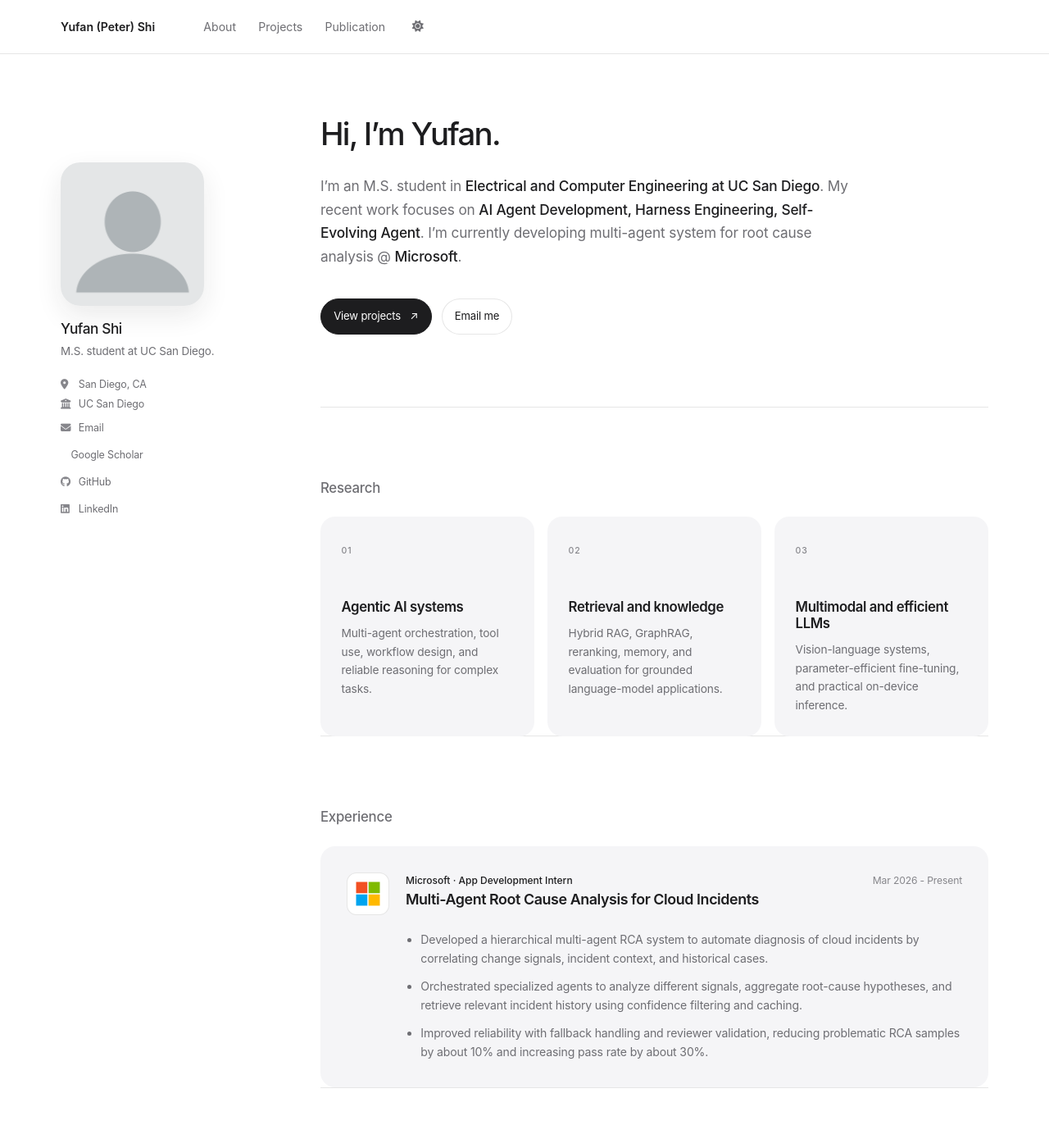
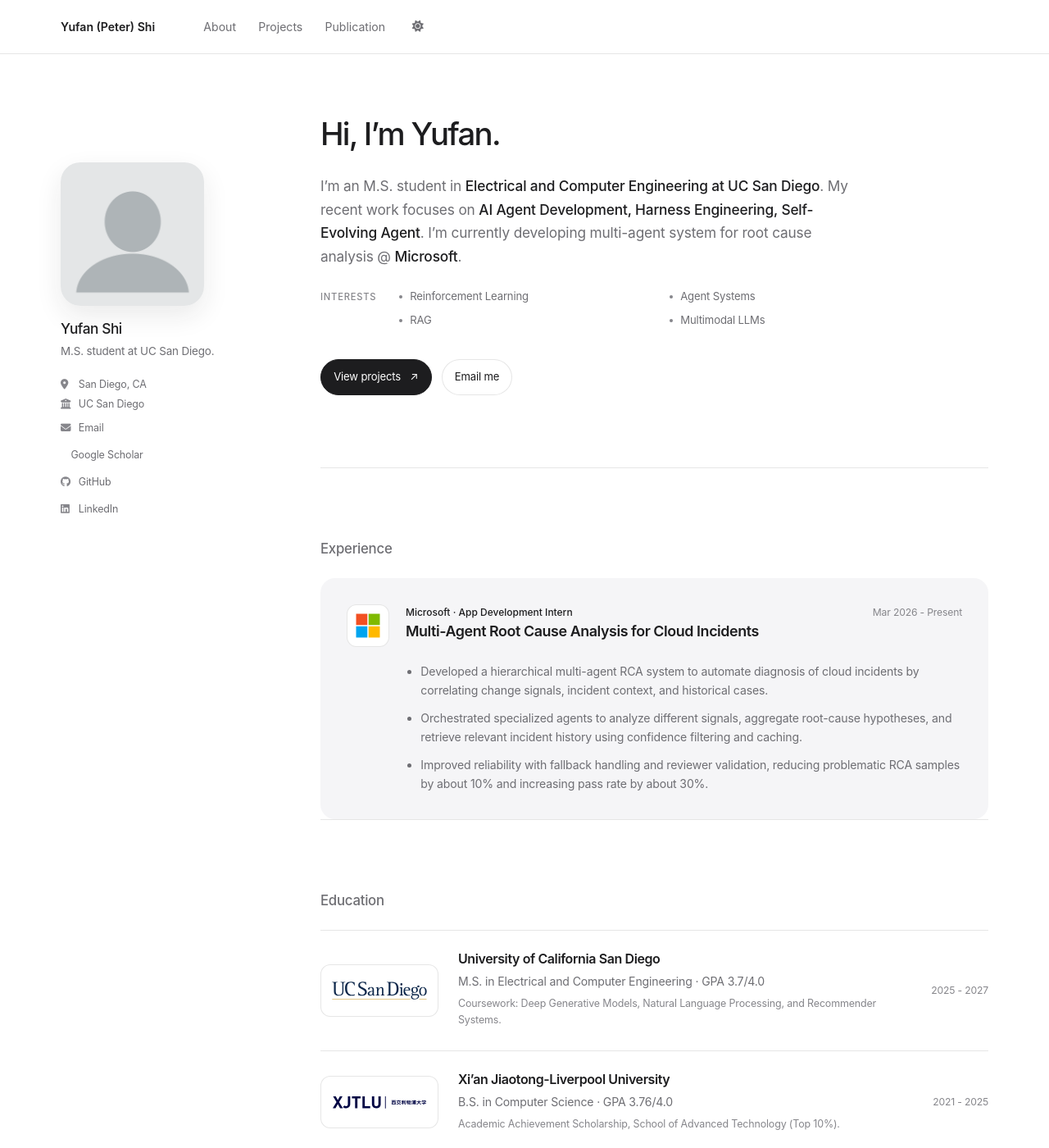
Before and after one commit to YufanPeter/yufanpeter.github.io, a Jekyll site: the page built from _pages/about.md, in a window 1280 px wide and 1400 px high. Shown: the whole window at 82% size. Built offline with Jekyll 4.4.1, drawn with Linux system fonts in a browser that asks for light colours; a style sheet for code colours, icons or effects is not loaded.

Commit message:
Integrate research interests into intro

```diff
--- a/_pages/about.md
+++ b/_pages/about.md
@@ -15,34 +15,20 @@ redirect_from:
     My recent work focuses on <strong>AI Agent Development, Harness Engineering, Self-Evolving Agent</strong>.
     I’m currently developing multi-agent system for root cause analysis @ <strong>Microsoft</strong>.
   </p>
+  <div class="home-interests">
+    <span>Interests</span>
+    <ul>
+      <li>Reinforcement Learning</li>
+      <li>Agent Systems</li>
+      <li>RAG</li>
+      <li>Multimodal LLMs</li>
+    </ul>
+  </div>
   <div class="home-actions">
     <a class="home-button home-button--primary" href="/projects/">View projects <span aria-hidden="true">↗</span></a>
     <a class="home-button" href="mailto:{{ site.author.email }}">Email me</a>
   </div>
 </div>
-
-<section class="home-section" id="research" aria-labelledby="focus-title">
-  <div class="section-heading">
-    <h2 id="focus-title">Research</h2>
-  </div>
-  <div class="focus-grid focus-grid--three">
-    <article class="focus-card">
-      <span>01</span>
-      <h3>Agentic AI systems</h3>
-      <p>Multi-agent orchestration, tool use, workflow design, and reliable reasoning for complex tasks.</p>
-    </article>
-    <article class="focus-card">
-      <span>02</span>
-      <h3>Retrieval and knowledge</h3>
-      <p>Hybrid RAG, GraphRAG, reranking, memory, and evaluation for grounded language-model applications.</p>
-    </article>
-    <article class="focus-card">
-      <span>03</span>
-      <h3>Multimodal and efficient LLMs</h3>
-      <p>Vision-language systems, parameter-efficient fine-tuning, and practical on-device inference.</p>
-    </article>
-  </div>
-</section>
 
 <section class="home-section" id="experience" aria-labelledby="experience-title">
   <div class="section-heading">
--- a/_sass/layout/_refined.scss
+++ b/_sass/layout/_refined.scss
@@ -299,6 +299,50 @@ a {
   line-height: 1.65;
 }
 
+.home-interests {
+  display: grid;
+  grid-template-columns: 5rem minmax(0, 1fr);
+  gap: 1rem;
+  align-items: start;
+  margin-top: 1.5rem;
+}
+
+.home-interests > span {
+  padding-top: 0.1rem;
+  color: var(--soft-ink);
+  font-size: 0.7rem;
+  font-weight: 500;
+  letter-spacing: 0.07em;
+  text-transform: uppercase;
+}
+
+.home-interests ul {
+  display: grid;
+  grid-template-columns: repeat(2, minmax(0, 1fr));
+  gap: 0.45rem 1.25rem;
+  margin: 0;
+  padding: 0;
+  list-style: none;
+}
+
+.home-interests li {
+  display: flex;
+  gap: 0.55rem;
+  align-items: center;
+  margin: 0;
+  color: var(--muted-ink);
+  font-size: 0.82rem !important;
+}
+
+.home-interests li::before {
+  width: 0.28rem;
+  height: 0.28rem;
+  flex: 0 0 auto;
+  border-radius: 50%;
+  background: var(--soft-ink);
+  content: "";
+}
+
 .home-actions {
   display: flex;
   flex-wrap: wrap;
@@ -374,52 +418,6 @@ a {
   font-size: 1.05rem;
   font-weight: 500;
   letter-spacing: -0.015em;
-}
-
-.focus-grid {
-  display: grid;
-  grid-template-columns: repeat(2, minmax(0, 1fr));
-  gap: 1rem;
-  overflow: visible;
-  border: 0;
-  border-radius: 0;
-  background: transparent;
-}
-
-.focus-grid--three {
-  grid-template-columns: repeat(3, minmax(0, 1fr));
-}
-
-.focus-card {
-  min-height: 15rem;
-  padding: 1.6rem;
-  border-radius: 18px;
-  background: var(--surface);
-  transition: transform 220ms ease, background 220ms ease;
-}
-
-.focus-card:hover {
-  transform: translateY(-3px);
-}
-
-.focus-card > span {
-  color: var(--soft-ink);
-  font-size: 0.66rem;
-  font-weight: 500;
-  letter-spacing: 0.08em;
-}
-
-.focus-card h3 {
-  margin: 3rem 0 0.65rem;
-  font-size: 1.05rem;
-  font-weight: 600;
-}
-
-.focus-card p {
-  margin: 0;
-  color: var(--muted-ink);
-  font-size: 0.86rem !important;
-  line-height: 1.65;
 }
 
 .experience-item {
@@ -811,12 +809,9 @@ a {
     font-size: 2rem;
   }
 
-  .focus-grid {
+  .home-interests {
     grid-template-columns: 1fr;
-  }
-
-  .focus-card {
-    min-height: 0;
+    gap: 0.6rem;
   }
 
   .experience-item {
```
